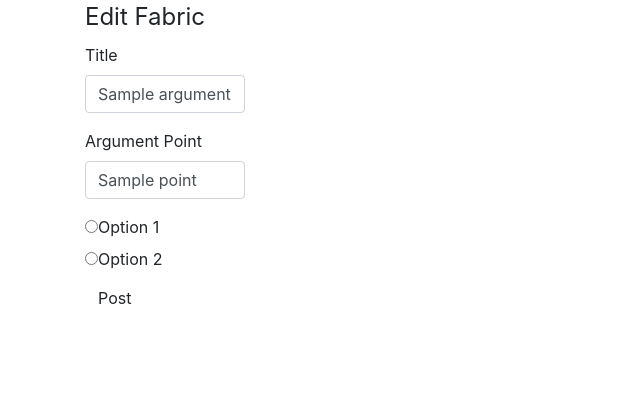
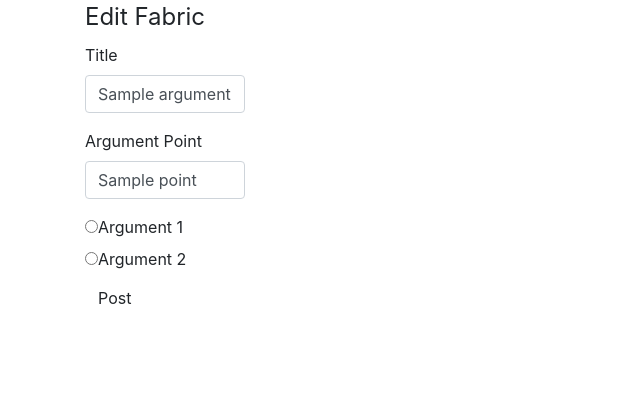
Before and after one commit to KitsuneNoctus/Debate-Weekly-App, a Flask app: template templates/arguments_new.html in a window 1280 px wide. Shown: the part 137-552 px from the top of the page, without its empty margins (0-640 px from the left). Run offline with Flask 2, Linux system fonts and the light colour scheme; the template is opened without the code that fills it: most values are stand-ins (such as "Sample title", 1, 10 or a date in 2020); some libraries are stand-ins or nearby versions.

Commit message:
Only appears under the proper argument, but part doesn't work

```diff
--- a/app.py
+++ b/app.py
@@ -30,6 +30,7 @@ def arguments_submit():
     argument ={
         'title': request.form.get('title'),
         'point': request.form.get('point'),
+        'optradio': request.form.get('optradio')
     }
     arguments.insert_one(argument)
     #argument_id = arguments.insert_one(argument).inserted_id
--- a/templates/partials/arguments_form.html
+++ b/templates/partials/arguments_form.html
@@ -15,11 +15,11 @@
         <!-- From W3Schools tutorial -->
         <!-- https://www.w3schools.com/bootstrap/bootstrap_forms_inputs.asp -->
         <div class="radio">
-            <label><input type="radio" name="optradio">Option 1</label>
+            <label><input type="radio" name="optradio" value='argument1'>Argument 1</label>
         </div>
 
         <div class="radio">
-            <label><input type="radio" name="optradio">Option 2</label>
+            <label><input type="radio" name="optradio" value='argument2'>Argument 2</label>
         </div>
 
 </fieldset>
```
Also changed, not shown: templates/debate_home.html (+11 -4 lines).
